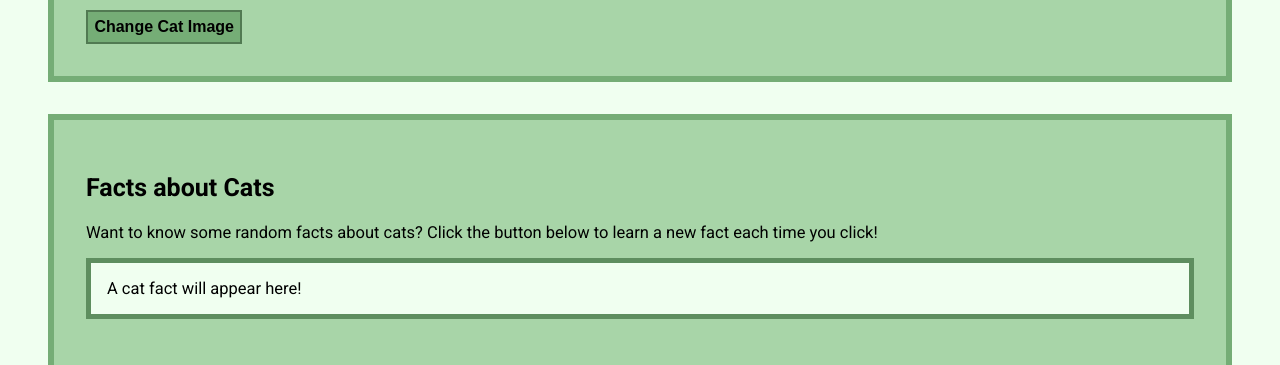
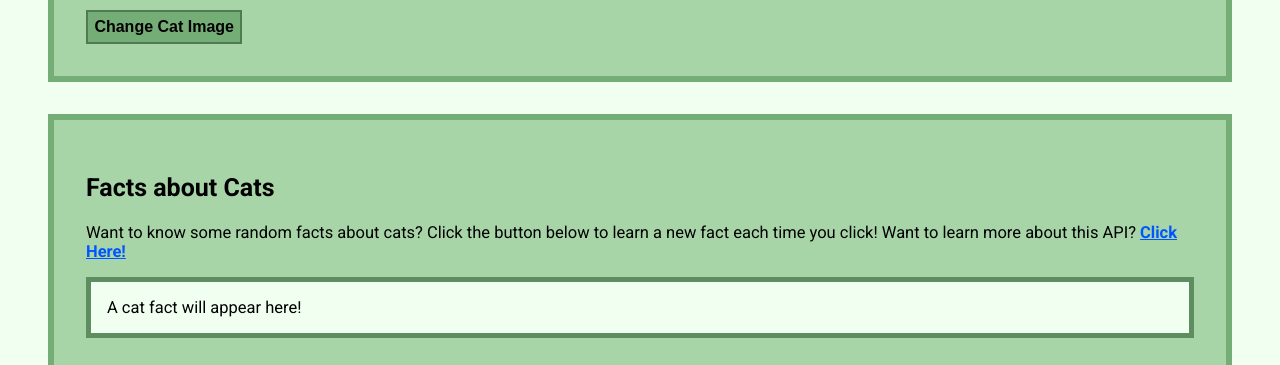
Before and after one commit to annabelxmrls/lab7, a plain HTML site: page index.html in a window 1280 px wide. Shown: the part 433-798 px from the top of the page. Drawn offline with Linux system fonts and the light colour scheme.

Commit message:
adding link

```diff
--- a/index.html
+++ b/index.html
@@ -26,7 +26,7 @@
 
         <section class="col1 facts">
             <h2>Facts about Cats</h2>
-            <p>Want to know some random facts about cats? Click the button below to learn a new fact each time you click!</p>
+            <p>Want to know some random facts about cats? Click the button below to learn a new fact each time you click! Want to learn more about this API? <a href="https://alexwohlbruck.github.io/cat-facts/">Click Here!</a></p>
 
             <div class="container2">
                 <p id="catFact">A cat fact will appear here!</p>
```
